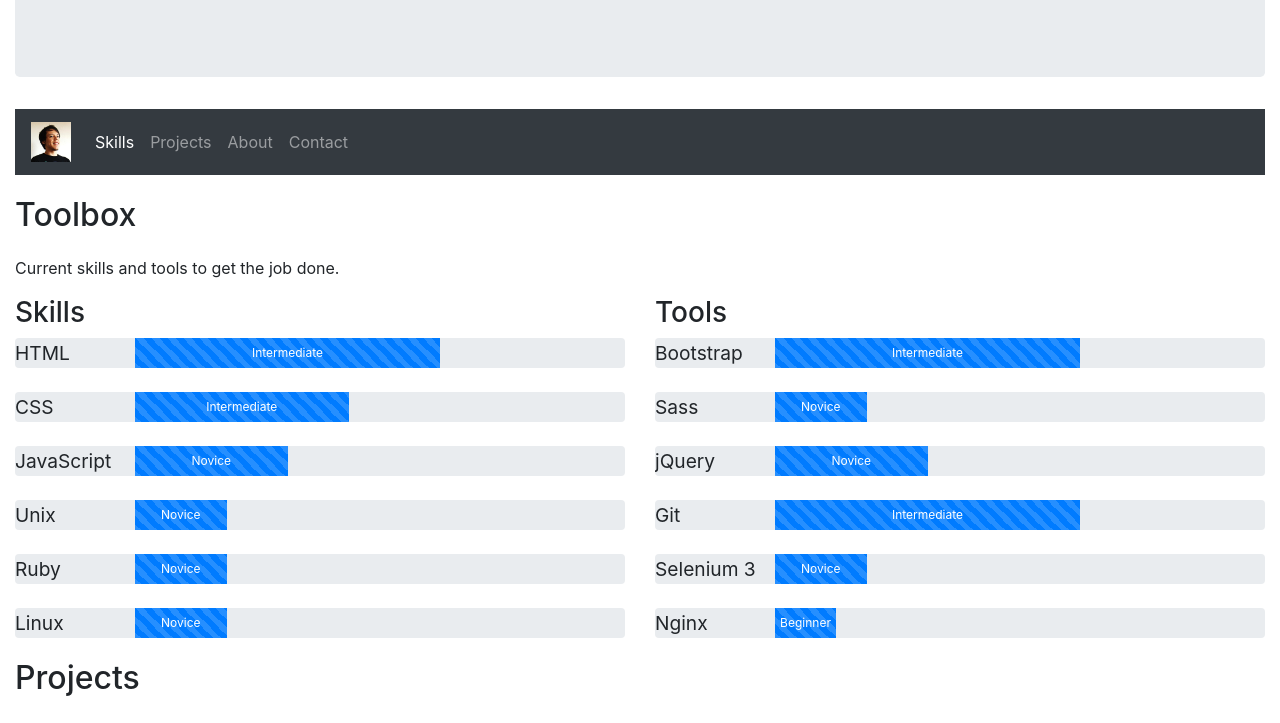
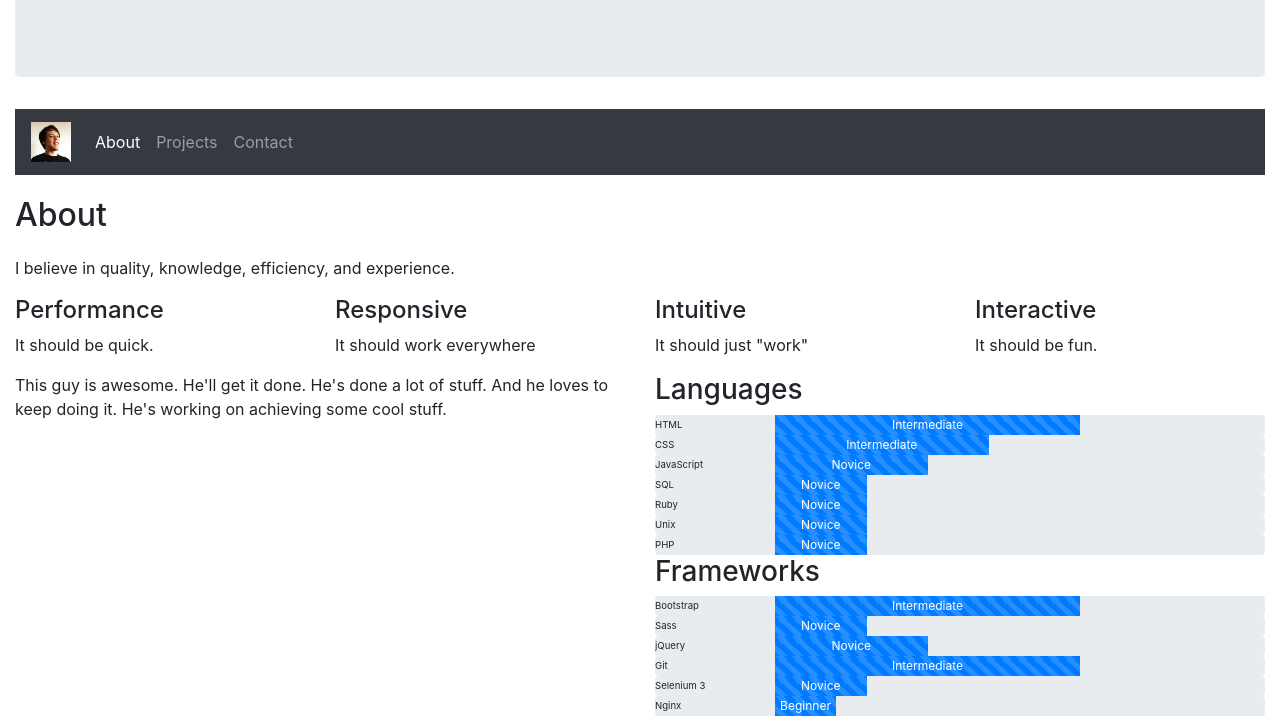
Before and after one commit to HeyJersh/Portfolio, a plain HTML site: page index.html in a window 1280 px wide. Shown: the part 587-1310 px from the top of the page. Drawn offline with nearby package versions, Linux system fonts and the light colour scheme.

Commit message:
Cleaned up html and  extra inline css, added contact form

```diff
--- a/css/main.css
+++ b/css/main.css
@@ -96,8 +96,6 @@ textarea {
 /* ==========================================================================
    Author's custom styles
    ========================================================================== */
-
-
 
 
 
--- a/index.html
+++ b/index.html
@@ -25,95 +25,123 @@
 
           <!-- Landing section -->
             <div class="jumbotron" id="landing">
-          <img src="img/my-face.jpg" class="rounded-circle" alt="Josh Gomez">
+              <section id="landing">
+                <img src="img/my-face.jpg" class="rounded-circle" alt="Josh Gomez" />
                 <h1>Hello, I'm <span class="text-primary">Josh Gomez</span>.<br />
                 <small>QA and Support Engineer.</small><br />
                 <small>How can I help?</small></h1>
                 <button type="button" class="btn btn-primary btn-lg">More Info</button>
                 <a href="#" class="btn btn-outline-primary btn-lg">Resume</a></button>
                 <p>Downloaded <span class="badge badge-light">22</span> times</p>
+              </section>
             </div>
+
+          <!-- Navagational menu -->
           <nav class="navbar navbar-expand-sm bg-dark navbar-dark sticky-top">
             <a class="navbar-brand" href="#landing">
               <img src="img/my-face.jpg" alt="Joshua Profile Pic" style="width:40px;">
             </a>
             <ul class="navbar-nav">
               <li class="nav-item active">
-                <a class="nav-link" href="#skills">Skills</a>
+                <a class="nav-link" href="#about">About</a>
               </li>
               <li class="nav-item">
                 <a class="nav-link" href="#projects">Projects</a>
               </li>
               <li class="nav-item">
-                <a class="nav-link" href="#about">About</a>
-              </li>
-              <li class="nav-item">
                 <a class="nav-link" href="#contact">Contact</a>
               </li>
+            </ul>
           </nav>
 
-          <!-- Skills and Tools section -->
-          <h1 id="skills">Toolbox</h1>
-          <p>Current skills and tools to get the job done.</p>
+          <!-- About section -->
+          <section id="about">
+            <h1 id="skills">About</h1>
+            <p>I believe in quality, knowledge, efficiency, and experience.</p>
+            <div class="row">
+              <div class="col-sm-3">
+                <h4>Performance</h4>
+                <p>It should be quick.</p>
+              </div>
+              <div class="col-sm-3">
+                <h4>Responsive</h4>
+                <p>It should work everywhere</p>
+              </div>
+              <div class="col-sm-3">
+                <h4>Intuitive</h4>
+                <p>It should just "work"</p>
+              </div>
+              <div class="col-sm-3">
+                <h4>Interactive</h4>
+                <p>It should be fun.</p>
+              </div>
+            </div>
               <div class="row">
                 <div class="col-sm-6">
-                <h3>Skills</h3>
-                <div class="progress" style="height: 30px;">
-                  <h4 style="width: 120px;"><small>HTML</small></h4>
-                  <div class="progress-bar progress-bar-striped progress-bar-animated" style="width:50%;height:30px">Intermediate</div>
-                </div><br />
-                <div class="progress" style="height: 30px;">
-                  <h4 style="width: 120px;"><small>CSS</small></h4>
-                  <div class="progress-bar progress-bar-striped progress-bar-animated" style="width:35%;height:30px">Intermediate</div>
-                </div><br />
-                <div class="progress" style="height: 30px;">
-                  <h4 style="width: 120px;"><small>JavaScript</small></h4>
-                  <div class="progress-bar progress-bar-striped progress-bar-animated" style="width:25%;height:30px">Novice</div>
-                </div><br />
-                <div class="progress" style="height: 30px;">
-                  <h4 style="width: 120px;"><small>Unix</small></h4>
-                  <div class="progress-bar progress-bar-striped progress-bar-animated" style="width:15%;height:30px">Novice</div>
-                </div><br />
-                <div class="progress" style="height: 30px;">
-                  <h4 style="width: 120px;"><small>Ruby</small></h4>
-                  <div class="progress-bar progress-bar-striped progress-bar-animated" style="width:15%;height:30px">Novice</div>
-                </div><br />
-                <div class="progress" style="height: 30px;">
-                  <h4 style="width: 120px;"><small>Linux</small></h4>
-                  <div class="progress-bar progress-bar-striped progress-bar-animated" style="width:15%;height:30px">Novice</div>
-                </div>
+                  <p>This guy is awesome. He'll get it done. He's done a lot of stuff. And he loves to keep doing it. He's working on achieving some cool stuff.</p>
                 </div>
                 <div class="col-sm-6">
-                <h3>Tools</h3>
-                <div class="progress" style="height: 30px;">
-                  <h4 style="width: 120px;"><small>Bootstrap</small></h4>
-                  <div class="progress-bar progress-bar-striped progress-bar-animated" style="width:50%;height:30px">Intermediate</div>
-                </div><br />
-                <div class="progress" style="height: 30px;">
-                  <h4 style="width: 120px;"><small>Sass</small></h4>
-                  <div class="progress-bar progress-bar-striped progress-bar-animated" style="width:15%;height:30px">Novice</div>
-                </div><br />
-                <div class="progress" style="height: 30px;">
-                  <h4 style="width: 120px;"><small>jQuery</small></h4>
-                  <div class="progress-bar progress-bar-striped progress-bar-animated" style="width:25%;height:30px">Novice</div>
-                </div><br />
-                <div class="progress" style="height: 30px;">
-                  <h4 style="width: 120px;"><small>Git</small></h4>
-                  <div class="progress-bar progress-bar-striped progress-bar-animated" style="width:50%;height:30px">Intermediate</div>
-                </div><br />
-                <div class="progress" style="height: 30px;">
-                  <h4 style="width: 120px;"><small>Selenium 3</small></h4>
-                  <div class="progress-bar progress-bar-striped progress-bar-animated" style="width:15%;height:30px">Novice</div>
-                </div><br />
-                <div class="progress" style="height: 30px;">
-                  <h4 style="width: 120px;"><small>Nginx</small></h4>
-                  <div class="progress-bar progress-bar-striped progress-bar-animated" style="width:10%;height:30px">Beginner</div>
+                    <h3>Languages</h3>
+                    <div class="progress" style="height: 20px;">
+                      <p style="width: 120px;"><small>HTML</small></p>
+                      <div class="progress-bar progress-bar-striped progress-bar-animated" style="width:50%;">Intermediate</div>
+                    </div>
+                    <div class="progress" style="height: 20px;">
+                      <p style="width: 120px;"><small>CSS</small></p>
+                      <div class="progress-bar progress-bar-striped progress-bar-animated" style="width:35%;">Intermediate</div>
+                    </div>
+                    <div class="progress" style="height: 20px;">
+                      <p style="width: 120px;"><small>JavaScript</small></p>
+                      <div class="progress-bar progress-bar-striped progress-bar-animated" style="width:25%;">Novice</div>
+                    </div>
+                    <div class="progress" style="height: 20px;">
+                      <p style="width: 120px;"><small>SQL</small></p>
+                      <div class="progress-bar progress-bar-striped progress-bar-animated" style="width:15%;">Novice</div>
+                    </div>
+                    <div class="progress" style="height: 20px;">
+                      <p style="width: 120px;"><small>Ruby</small></p>
+                      <div class="progress-bar progress-bar-striped progress-bar-animated" style="width:15%;">Novice</div>
+                    </div>
+                    <div class="progress" style="height: 20px;">
+                      <p style="width: 120px;"><small>Unix</small></p>
+                      <div class="progress-bar progress-bar-striped progress-bar-animated" style="width:15%;">Novice</div>
+                    </div>
+                    <div class="progress" style="height: 20px;">
+                      <p style="width: 120px;"><small>PHP</small></p>
+                      <div class="progress-bar progress-bar-striped progress-bar-animated" style="width:15%;">Novice</div>
+                    </div>
+                    <h3>Frameworks</h3>
+                  <div class="progress" style="height: 20px;">
+                    <p style="width: 120px;"><small>Bootstrap</small></p>
+                    <div class="progress-bar progress-bar-striped progress-bar-animated" style="width:50%;">Intermediate</div>
+                  </div>
+                  <div class="progress" style="height: 20px;">
+                    <p style="width: 120px;"><small>Sass</small></p>
+                    <div class="progress-bar progress-bar-striped progress-bar-animated" style="width:15%;">Novice</div>
+                  </div>
+                  <div class="progress" style="height: 20px;">
+                    <p style="width: 120px;"><small>jQuery</small></p>
+                    <div class="progress-bar progress-bar-striped progress-bar-animated" style="width:25%;">Novice</div>
+                  </div>
+                  <div class="progress" style="height: 20px;">
+                    <p style="width: 120px;"><small>Git</small></p>
+                    <div class="progress-bar progress-bar-striped progress-bar-animated" style="width:50%;">Intermediate</div>
+                  </div>
+                  <div class="progress" style="height: 20px;">
+                    <p style="width: 120px;"><small>Selenium 3</small></p>
+                    <div class="progress-bar progress-bar-striped progress-bar-animated" style="width:15%;">Novice</div>
+                  </div>
+                  <div class="progress" style="height: 20px;">
+                    <p style="width: 120px;"><small>Nginx</small></p>
+                    <div class="progress-bar progress-bar-striped progress-bar-animated" style="width:10%;height:20px">Beginner</div>
                   </div>
                 </div>
               </div>
+            </section>
 
             <!-- Projects Section -->
-            <h1 id="projects">Projects</h1>
+            <section id="projects">
+              <h1>Projects</h1>
               <p>Check out what I've built so far.</p>
               <div class="row">
                 <div class="col-sm-4">
@@ -147,14 +175,29 @@
                   </div>
                 </div>
               </div>
-
-            <!-- About section -->
-            <h1 id="about">About Me</h1>
-            <p>I believe in quality code and enjoyable experiences.</p>
+            </section>
 
             <!-- Contact section -->
-            <h1 id="contacts">Contact</h1>
+            <section id="contacts">
+              <h1>Contact</h1>
               <p>Lets work together.</p>
+              <form action="/action_page.php">
+                <div class="form-group">
+                  <label for="full-name">Full Name</label>
+                  <input type="text" class="form-control" id="name">
+                </div>
+                <div class="form-group">
+                  <label for="email">Email</label>
+                  <input type="email" class="form-control" id="email">
+                </div>
+                <div class="form-group">
+                  <label for="comments">If possible, provide project information and/or available links.</label>
+                  <textarea class="form-control" rows="5" id="comments"></textarea>
+                </div>
+                <button type="submit" class="btn btn-primary">Submit</button>
+              </section>
+
+            </form>
           </div>
 
 
```
Lines whose indentation alone changed are shown as unchanged.
